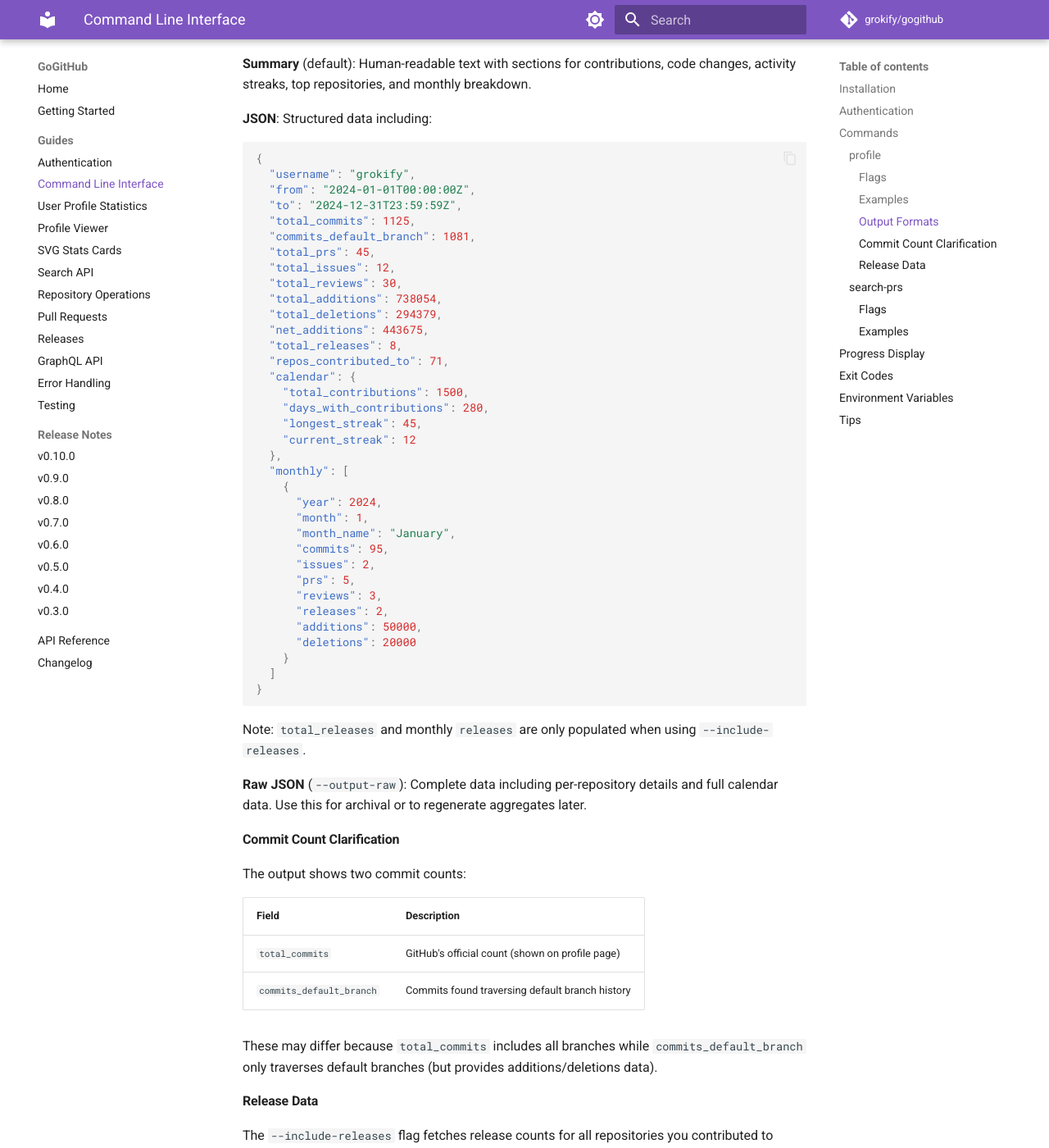
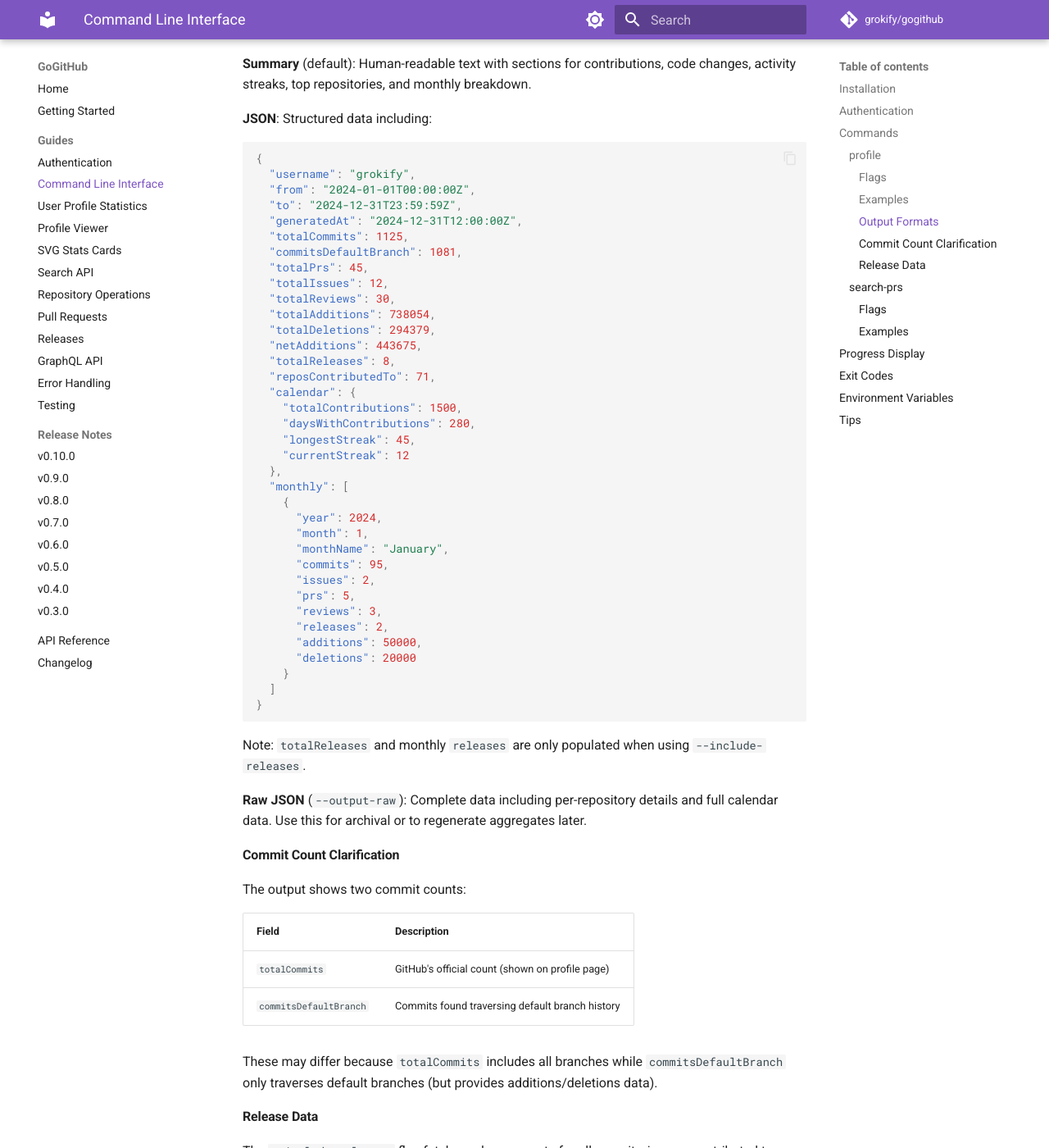
Before and after one commit to grokify/gogithub, an MkDocs documentation site: the page built from docs/guides/cli.md, in a window 1280 px wide and 1400 px high, scrolled down 2936 px. Shown: the whole window at 82% size. Built offline with MkDocs 1.6.1 and Material for MkDocs 9.7.7, drawn with Linux system fonts in a browser that asks for light colours; comment, search, counter and statistics services are not loaded.

Commit message:
refactor(profile)!: rename JSON fields from snake_case to camelCase
Update all JSON struct tags in profile command output types to use
camelCase instead of snake_case for consistency with common JSON
conventions.

BREAKING CHANGE: JSON output field names have changed. For example:
- total_commits -> totalCommits
- commits_default_branch -> commitsDefaultBranch
- month_name -> monthName

Co-Authored-By: Claude Opus 4.5 <noreply@anthropic.com>

````diff
--- a/docs/guides/cli.md
+++ b/docs/guides/cli.md
@@ -142,27 +142,28 @@ This fetches release data for all contributed repositories and aggregates by mon
   "username": "grokify",
   "from": "2024-01-01T00:00:00Z",
   "to": "2024-12-31T23:59:59Z",
-  "total_commits": 1125,
-  "commits_default_branch": 1081,
-  "total_prs": 45,
-  "total_issues": 12,
-  "total_reviews": 30,
-  "total_additions": 738054,
-  "total_deletions": 294379,
-  "net_additions": 443675,
-  "total_releases": 8,
-  "repos_contributed_to": 71,
+  "generatedAt": "2024-12-31T12:00:00Z",
+  "totalCommits": 1125,
+  "commitsDefaultBranch": 1081,
+  "totalPrs": 45,
+  "totalIssues": 12,
+  "totalReviews": 30,
+  "totalAdditions": 738054,
+  "totalDeletions": 294379,
+  "netAdditions": 443675,
+  "totalReleases": 8,
+  "reposContributedTo": 71,
   "calendar": {
-    "total_contributions": 1500,
-    "days_with_contributions": 280,
-    "longest_streak": 45,
-    "current_streak": 12
+    "totalContributions": 1500,
+    "daysWithContributions": 280,
+    "longestStreak": 45,
+    "currentStreak": 12
   },
   "monthly": [
     {
       "year": 2024,
       "month": 1,
-      "month_name": "January",
+      "monthName": "January",
       "commits": 95,
       "issues": 2,
       "prs": 5,
@@ -175,7 +176,7 @@ This fetches release data for all contributed repositories and aggregates by mon
 }
 ```
 
-Note: `total_releases` and monthly `releases` are only populated when using `--include-releases`.
+Note: `totalReleases` and monthly `releases` are only populated when using `--include-releases`.
 
 **Raw JSON** (`--output-raw`): Complete data including per-repository details and full calendar data. Use this for archival or to regenerate aggregates later.
 
@@ -185,10 +186,10 @@ The output shows two commit counts:
 
 | Field | Description |
 |-------|-------------|
-| `total_commits` | GitHub's official count (shown on profile page) |
-| `commits_default_branch` | Commits found traversing default branch history |
+| `totalCommits` | GitHub's official count (shown on profile page) |
+| `commitsDefaultBranch` | Commits found traversing default branch history |
 
-These may differ because `total_commits` includes all branches while `commits_default_branch` only traverses default branches (but provides additions/deletions data).
+These may differ because `totalCommits` includes all branches while `commitsDefaultBranch` only traverses default branches (but provides additions/deletions data).
 
 #### Release Data
 
````
Also changed, not shown: 1 other file.
